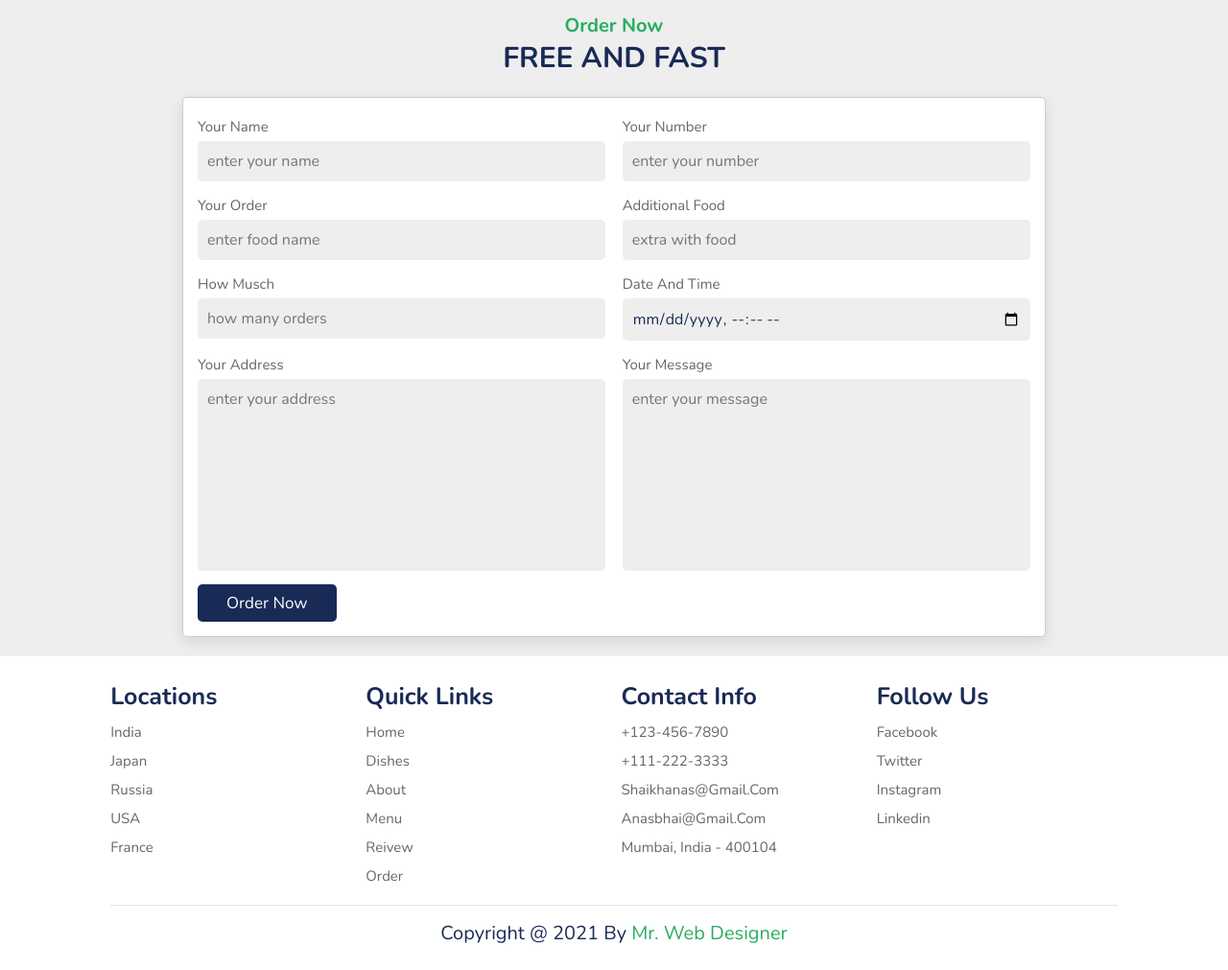
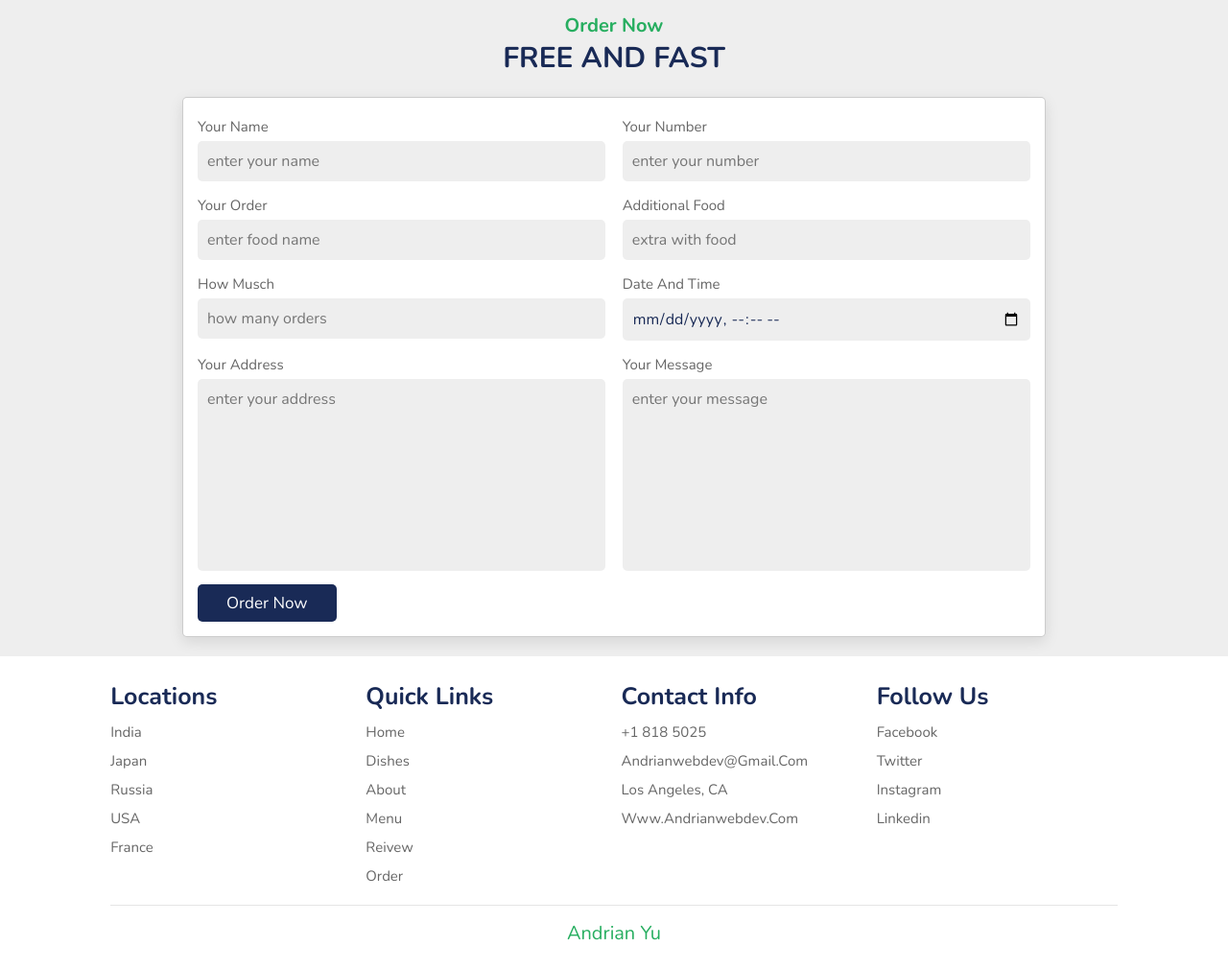
Before and after one commit to yuandrian/resto.github.io, a website: page index.html in a window 1280 px wide. Shown: the part 4179-5190 px from the top of the page at 96% size. Drawn offline with nearby package versions, Linux system fonts and the light colour scheme.

Commit message:
new_files

```diff
--- a/index.html
+++ b/index.html
@@ -628,11 +628,10 @@
 
         <div class="box">
             <h3>contact info</h3>
-            <a href="#">+123-456-7890</a>
-            <a href="#">+111-222-3333</a>
-            <a href="#">shaikhanas@gmail.com</a>
-            <a href="#">anasbhai@gmail.com</a>
-            <a href="#">mumbai, india - 400104</a>
+            <a href="#">+1 818 5025</a>
+            <a href="#">andrianwebdev@gmail.com</a>
+            <a href="#">Los Angeles, CA</a>
+            <a href="https://www.andrianwebdev.com" target="_blank" rel="noreferrer">www.andrianwebdev.com</a>
         </div>
 
         <div class="box">
@@ -645,7 +644,7 @@
 
     </div>
 
-    <div class="credit"> copyright @ 2021 by <span>mr. web designer</span> </div>
+    <div class="credit"><span>andrian yu</span> </div>
 
 </section>
 
```
